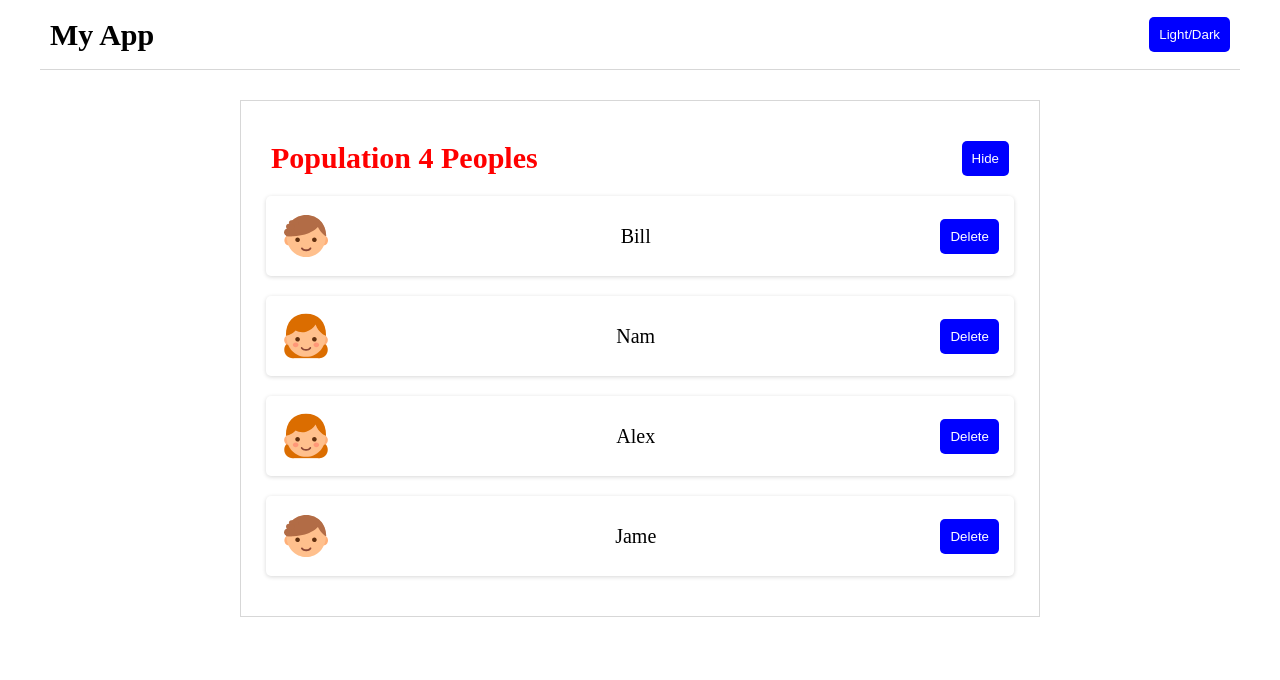
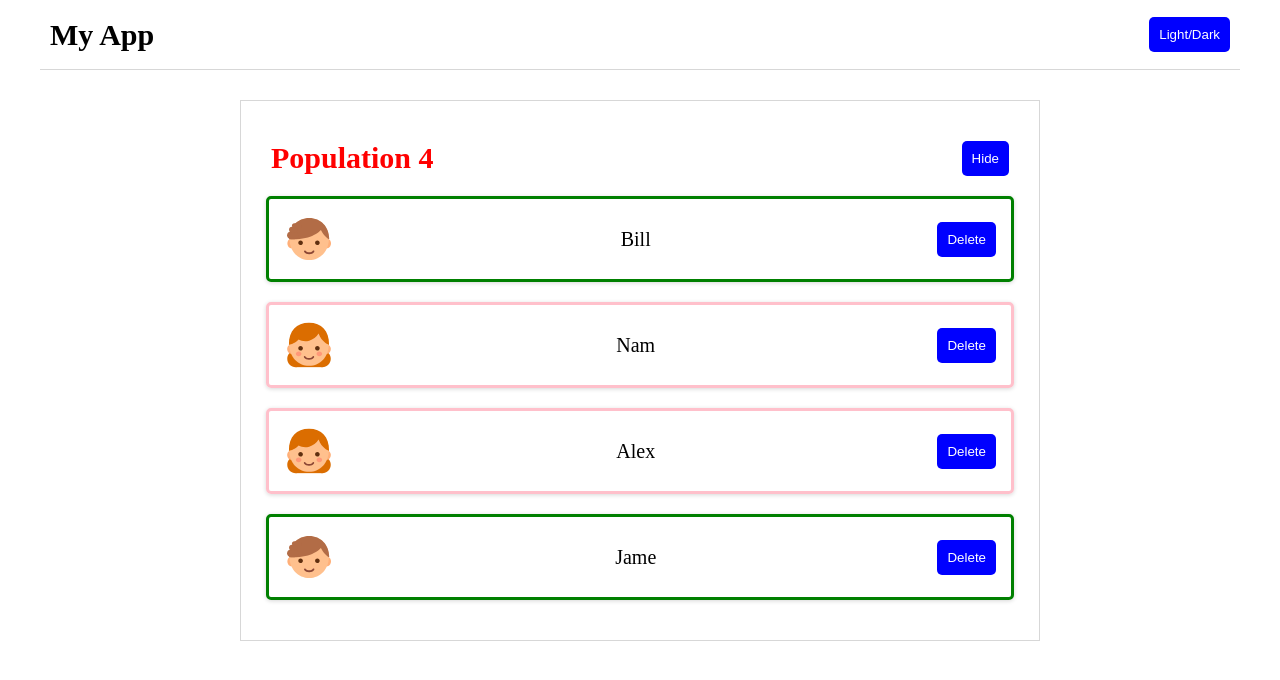
Before and after one commit to Siriphan47/Learn-react, a React (Vite) app: page / in a window 1280 px wide. Shown: the top 680 px of the page. Built offline with nearby package versions, Linux system fonts and the light colour scheme.

Commit message:
learn how to use dynamic style on PersonList Component

```diff
--- a/src/components/PersonList.jsx
+++ b/src/components/PersonList.jsx
@@ -30,14 +30,20 @@ function PersonList() {
     <div className="container">
       <div className="header">
         <h2 style={{ color: "red", fontSize: "30px" }}>
-          Population {data.length} Peoples
+          Population {data.length}
         </h2>
         <button onClick={() => setShow(!show)}>{show ? "Hide" : "Show"}</button>
       </div>
       <ul>
         {show &&
           data.map((item) => (
-            <li key={item.id}>
+            <li
+              key={item.id}
+              style={{
+                borderStyle: "solid",
+                borderColor: item.Gender === "Male" ? "green" : "pink",
+              }}
+            >
               <img
                 src={item.Gender === "Male" ? boy : girl}
                 width={50}
```
